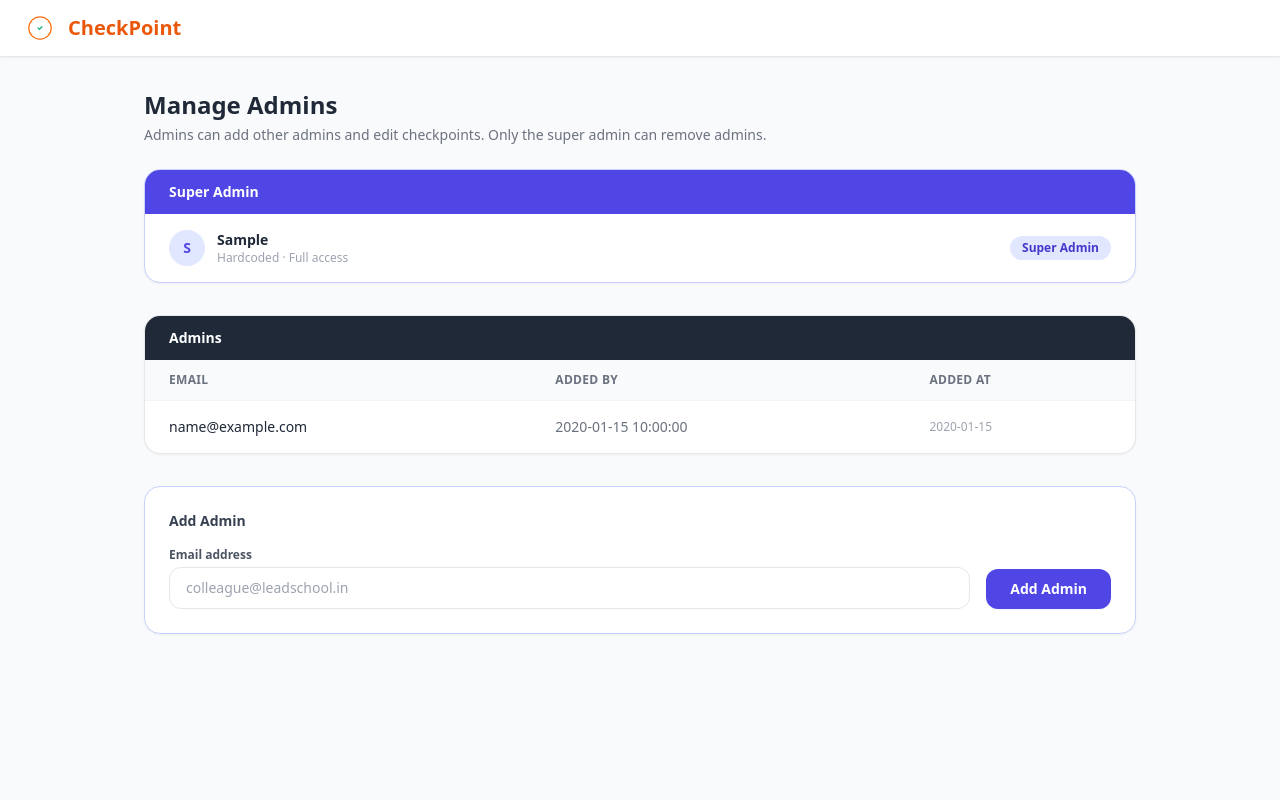
After one commit to jainabhishek-dev/sunny-pillow, a Python web app: template templates/admins.html in a window 1280 px wide. The commit adds this page. Run offline with Jinja, Linux system fonts and the light colour scheme; the template is opened without the code that fills it: most values are stand-ins (such as "Sample title", 1, 10 or a date in 2020); some libraries are stand-ins or nearby versions.

Commit message:
Add admin management system with role-based access control
- db.py: add fetch_all_admins, insert_admin, delete_admin helpers
- main.py: add SUPER_ADMIN constant, ADMINS cache, _reload_admins,
  _is_admin, _is_super_admin, _ctx helpers; guard checkpoint mutation
  routes (add/edit/delete) behind admin check; add GET /admins,
  POST /admins/add, POST /admins/{email}/delete routes
- base.html: show Admins nav link only to admins
- admins.html: new page — super admin card, admins table with remove
  button (super admin only), add admin form

Co-Authored-By: Claude Sonnet 4.6 <noreply@anthropic.com>

```diff
--- /dev/null
+++ b/templates/admins.html
@@ -0,0 +1,115 @@
+{% extends "base.html" %}
+{% block title %}Manage Admins — CheckPoint{% endblock %}
+
+{% block content %}
+
+<div class="flex items-center justify-between mb-6">
+  <div>
+    <h2 class="text-2xl font-bold text-gray-800">Manage Admins</h2>
+    <p class="text-gray-500 text-sm mt-1">Admins can add other admins and edit checkpoints. Only the super admin can remove admins.</p>
+  </div>
+</div>
+
+<!-- Success / error banner -->
+{% if success %}
+<div class="mb-6 bg-green-50 border border-green-200 text-green-700 rounded-xl px-5 py-3 text-sm">
+  {{ success }}
+</div>
+{% endif %}
+{% if error %}
+<div class="mb-6 bg-red-50 border border-red-200 text-red-700 rounded-xl px-5 py-3 text-sm">
+  {{ error }}
+</div>
+{% endif %}
+
+<!-- Super Admin card -->
+<div class="mb-8 bg-white rounded-2xl border border-indigo-200 shadow-sm overflow-hidden">
+  <div class="bg-indigo-600 px-6 py-3">
+    <h3 class="text-sm font-semibold text-white">Super Admin</h3>
+  </div>
+  <div class="px-6 py-4 flex items-center justify-between">
+    <div class="flex items-center gap-3">
+      <div class="w-9 h-9 rounded-full bg-indigo-100 flex items-center justify-center text-indigo-600 font-bold text-sm">
+        S
+      </div>
+      <div>
+        <p class="text-sm font-semibold text-gray-800">{{ super_admin }}</p>
+        <p class="text-xs text-gray-400">Hardcoded · Full access</p>
+      </div>
+    </div>
+    <span class="inline-flex items-center px-3 py-1 rounded-full text-xs font-semibold bg-indigo-100 text-indigo-700">
+      Super Admin
+    </span>
+  </div>
+</div>
+
+<!-- Admins table -->
+<div class="mb-8 bg-white rounded-2xl border border-gray-200 shadow-sm overflow-hidden">
+  <div class="bg-gray-800 px-6 py-3">
+    <h3 class="text-sm font-semibold text-white">Admins</h3>
+  </div>
+
+  {% if admins %}
+  <table class="w-full text-sm">
+    <thead>
+      <tr class="border-b border-gray-100 bg-gray-50">
+        <th class="text-left px-6 py-3 text-xs font-semibold text-gray-500 uppercase tracking-wide">Email</th>
+        <th class="text-left px-6 py-3 text-xs font-semibold text-gray-500 uppercase tracking-wide">Added By</th>
+        <th class="text-left px-6 py-3 text-xs font-semibold text-gray-500 uppercase tracking-wide">Added At</th>
+        {% if is_super_admin %}
+        <th class="px-6 py-3"></th>
+        {% endif %}
+      </tr>
+    </thead>
+    <tbody class="divide-y divide-gray-100">
+      {% for admin in admins %}
+      <tr class="hover:bg-gray-50 transition">
+        <td class="px-6 py-4 text-gray-800 font-medium">{{ admin.email }}</td>
+        <td class="px-6 py-4 text-gray-500">{{ admin.added_by }}</td>
+        <td class="px-6 py-4 text-gray-400 text-xs">
+          {{ admin.added_at[:10] if admin.added_at else "—" }}
+        </td>
+        {% if is_super_admin %}
+        <td class="px-6 py-4 text-right">
+          <form method="POST" action="/admins/{{ admin.email }}/delete"
+            onsubmit="return confirm('Remove {{ admin.email }} from admins?')">
+            <button type="submit"
+              class="text-xs text-red-500 hover:text-red-700 font-medium transition">
+              Remove
+            </button>
+          </form>
+        </td>
+        {% endif %}
+      </tr>
+      {% endfor %}
+    </tbody>
+  </table>
+  {% else %}
+  <div class="px-6 py-10 text-center text-gray-400 text-sm">
+    No admins added yet.
+  </div>
+  {% endif %}
+</div>
+
+<!-- Add Admin form -->
+<div class="bg-white rounded-2xl border border-indigo-200 shadow-sm p-6">
+  <h3 class="text-sm font-semibold text-gray-700 mb-4">Add Admin</h3>
+  <form method="POST" action="/admins/add" class="flex items-end gap-4">
+    <div class="flex-1">
+      <label class="block text-xs font-semibold text-gray-600 mb-1">Email address</label>
+      <input
+        type="email"
+        name="email"
+        required
+        placeholder="colleague@leadschool.in"
+        class="w-full border border-gray-200 rounded-xl px-4 py-2.5 text-sm focus:outline-none focus:ring-2 focus:ring-indigo-400"
+      />
+    </div>
+    <button type="submit"
+      class="bg-indigo-600 hover:bg-indigo-700 text-white font-semibold px-6 py-2.5 rounded-xl transition text-sm shadow-sm">
+      Add Admin
+    </button>
+  </form>
+</div>
+
+{% endblock %}
--- a/templates/base.html
+++ b/templates/base.html
@@ -29,6 +29,9 @@
     {% if user %}
     <div class="flex items-center gap-4">
       <a href="/checkpoints" class="text-sm text-gray-500 hover:text-indigo-600 font-medium transition">Checkpoints</a>
+      {% if is_admin %}
+      <a href="/admins" class="text-sm text-gray-500 hover:text-indigo-600 font-medium transition">Admins</a>
+      {% endif %}
       <div class="flex items-center gap-2">
         {% if user.picture %}
         <img src="{{ user.picture }}" alt="avatar" class="w-8 h-8 rounded-full" referrerpolicy="no-referrer" />
```
Also changed, not shown: db.py (+35 -0 lines), main.py (+148 -66 lines).
